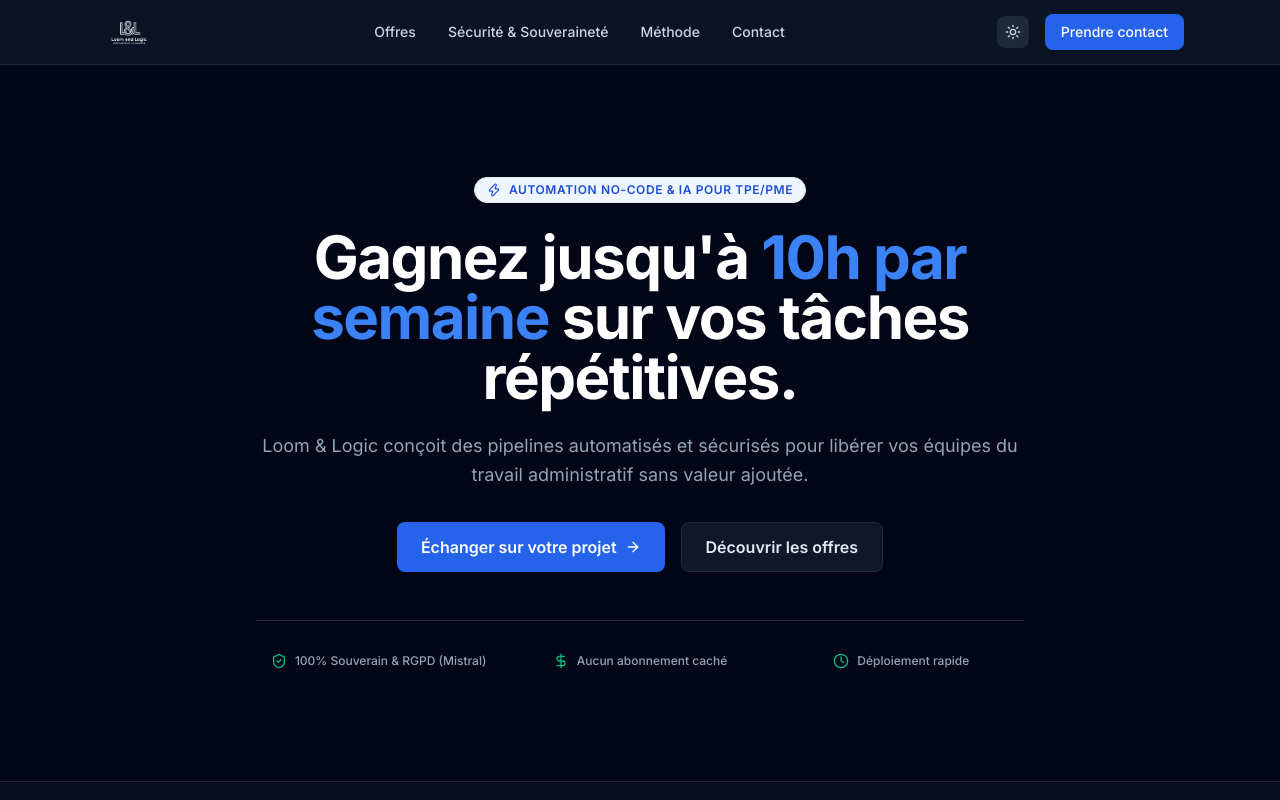
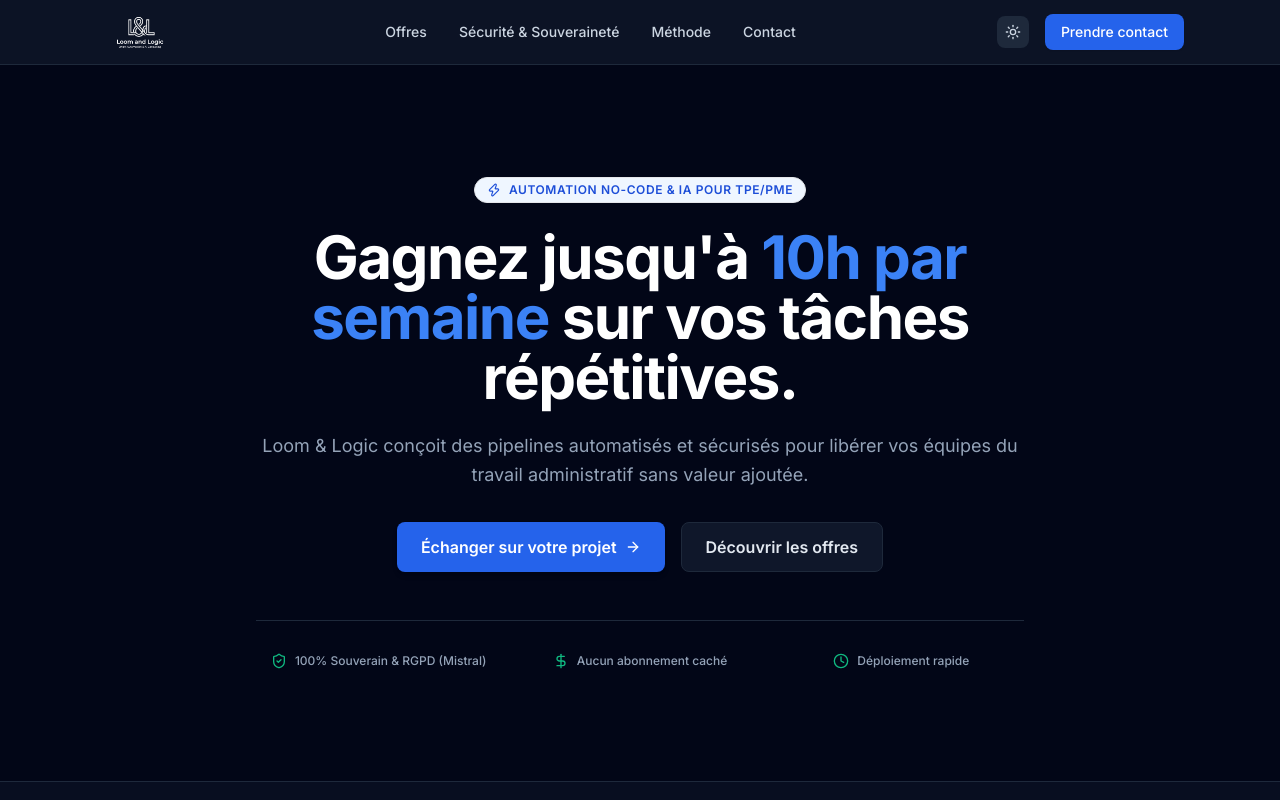
Before and after one commit to loomandlogic/site, a plain HTML site: page index.html in a window 1280 px wide. Shown: the top 800 px of the page. Drawn offline with nearby package versions, Linux system fonts and the light colour scheme.

Commit message:
Update index.html
Taille logo augment

```diff
--- a/index.html
+++ b/index.html
@@ -37,7 +37,7 @@
     <header class="sticky top-0 z-50 backdrop-blur-md bg-white/80 dark:bg-slate-900/80 border-b border-slate-200 dark:border-slate-800">
         <div class="max-w-6xl mx-auto px-4 sm:px-6 lg:px-8 h-16 flex items-center justify-between">
             <a href="#" class="flex items-center group" aria-label="Loom & Logic Accueil">
-                <img src="logo.png" alt="Loom & Logic" class="h-9 w-auto block object-contain [filter:brightness(0)_invert(10%)_sepia(40%)_saturate(2500%)_hue-rotate(190deg)_brightness(40%)_contrast(100%)] dark:[filter:brightness(0)_invert(1)] transition-all duration-200" />
+                <img src="logo.png" alt="Loom & Logic" class="h-12 w-auto block object-contain [filter:brightness(0)_invert(10%)_sepia(40%)_saturate(2500%)_hue-rotate(190deg)_brightness(40%)_contrast(100%)] dark:[filter:brightness(0)_invert(1)] transition-all duration-200" />
             </a>
             <nav class="hidden md:flex items-center gap-8 text-sm font-medium text-slate-600 dark:text-slate-300">
                 <a href="#offres" class="hover:text-brand-600 dark:hover:text-brand-500 transition-colors">Offres</a>
```
